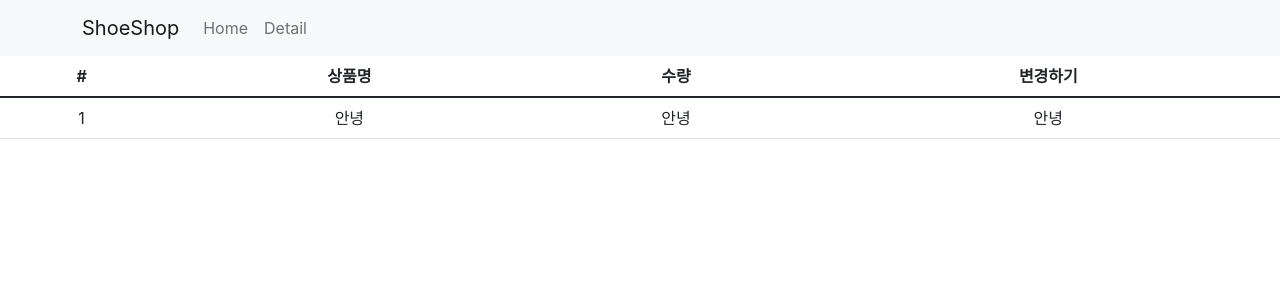
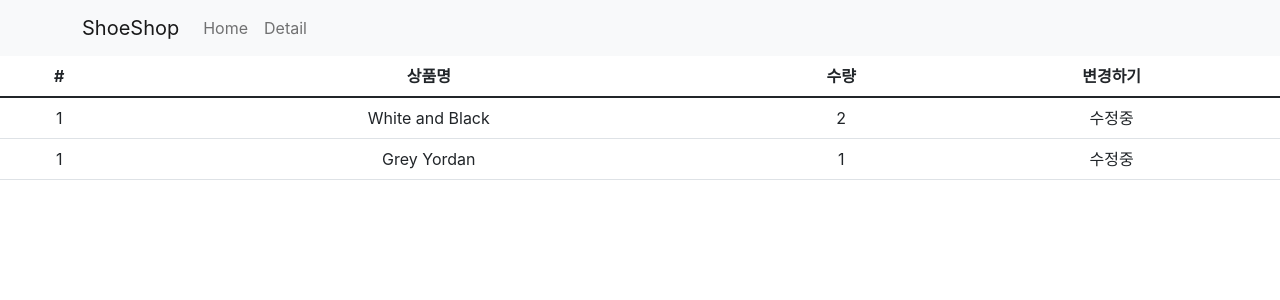
Before and after one commit to ljk4268/react-practice, a React (Create React App) app in the folder shop/: page /cart in a window 1280 px wide. Shown: the top 300 px of the page. Built offline with nearby package versions, Linux system fonts and the light colour scheme.

Commit message:
Redux 2 : store에 state 보관하고 쓰는 법

```diff
--- a/shop/src/routes/Cart.js
+++ b/shop/src/routes/Cart.js
@@ -1,8 +1,15 @@
 import { Table } from 'react-bootstrap'
+import { useSelector } from 'react-redux';
 
 // Reducx를 사용하면 컴포넌트들이 props 없이 state 공유가 가능하다.
 
 function Cart(){
+
+// 리덕스 store를 가져와줌
+// 리덕스 store에 있는 모든 state가 남음
+// state.작명 쓰면 내가 원하는 state만 가져다 쓸 수 있음
+  let stock = useSelector((state)=> state.stock )
+
   return(
     <div>
       <Table>
@@ -15,12 +22,19 @@ function Cart(){
           </tr>
         </thead>
         <tbody>
-          <tr>
-            <td>1</td>
-            <td>안녕</td>
-            <td>안녕</td>
-            <td>안녕</td>
-          </tr>
+        {
+          stock.map(function(shoes, i){
+            return(
+              <tr key={i}>
+                <td>1</td>
+                <td>{shoes.name}</td>
+                <td>{shoes.count}</td>
+                <td>수정중</td>
+              </tr>
+            )
+          })
+        }
+
         </tbody>
       </Table>
     </div>
--- a/shop/src/store.js
+++ b/shop/src/store.js
@@ -1,7 +1,33 @@
 // store.js는 state들을 보관하는 파일
+// 리덕스 쓰는이유
+// 1. 컴포넌트간 state 공유가 편해짐
 
-import { configureStore } from '@reduxjs/toolkit'
+
+import { configureStore, createSlice } from '@reduxjs/toolkit'
+
+
+// createSlice는 useState 역할임
+// // 여기는 state를 만드는 공간
+let user = createSlice({
+  name : 'user',
+  initialState: 'kim'
+})
+
+let stock = createSlice({
+  name : 'stock',
+  initialState: [
+    {id : 0, name : 'White and Black', count : 2},
+    {id : 2, name : 'Grey Yordan', count : 1}
+  ]
+})
+
+
 
 export default configureStore({
-  reducer: { }
+  // 여기는 state를 등록하는 공간
+  reducer: {
+    user : user.reducer,
+    stock : stock.reducer
+
+  }
 })
```
